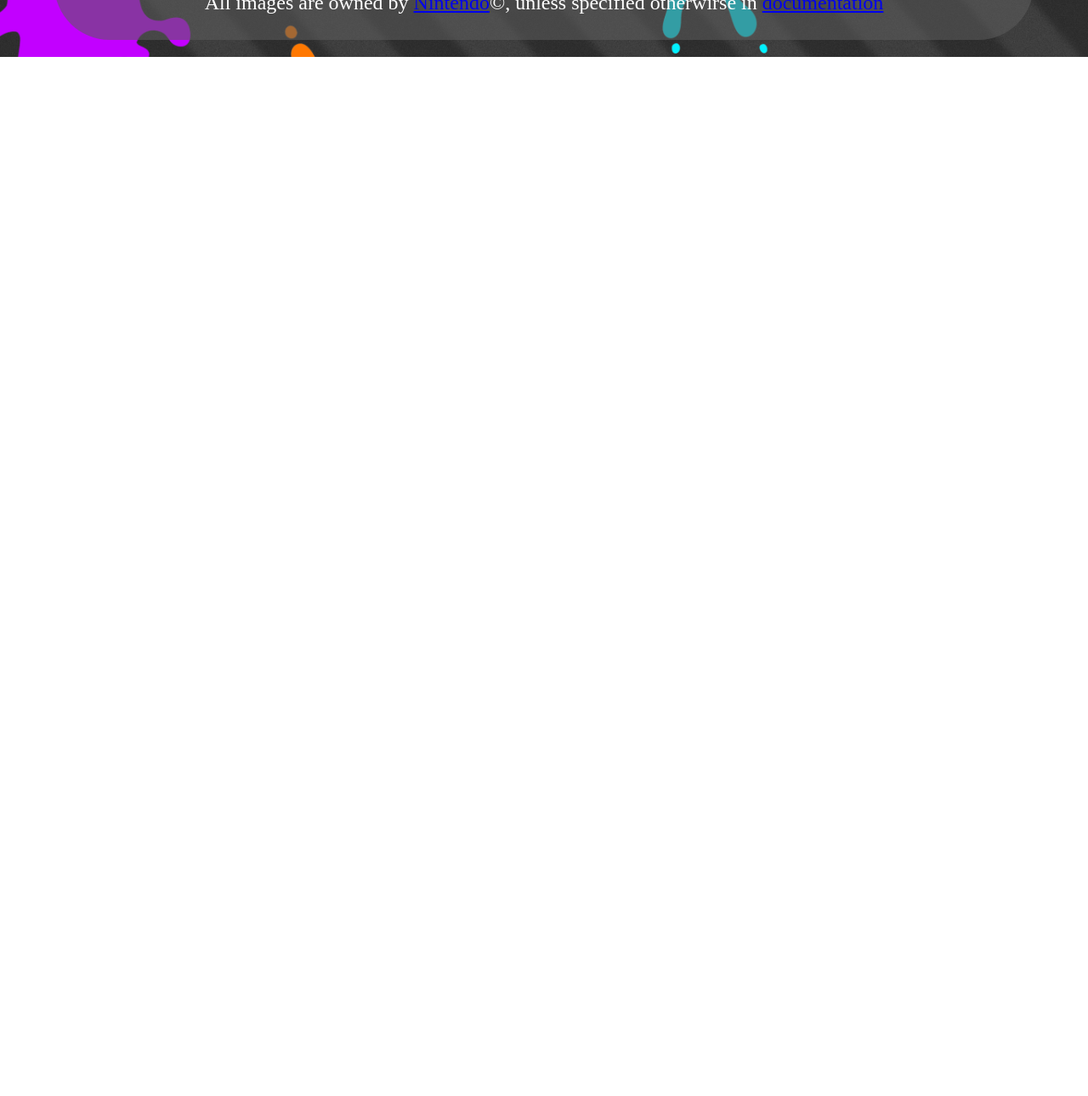
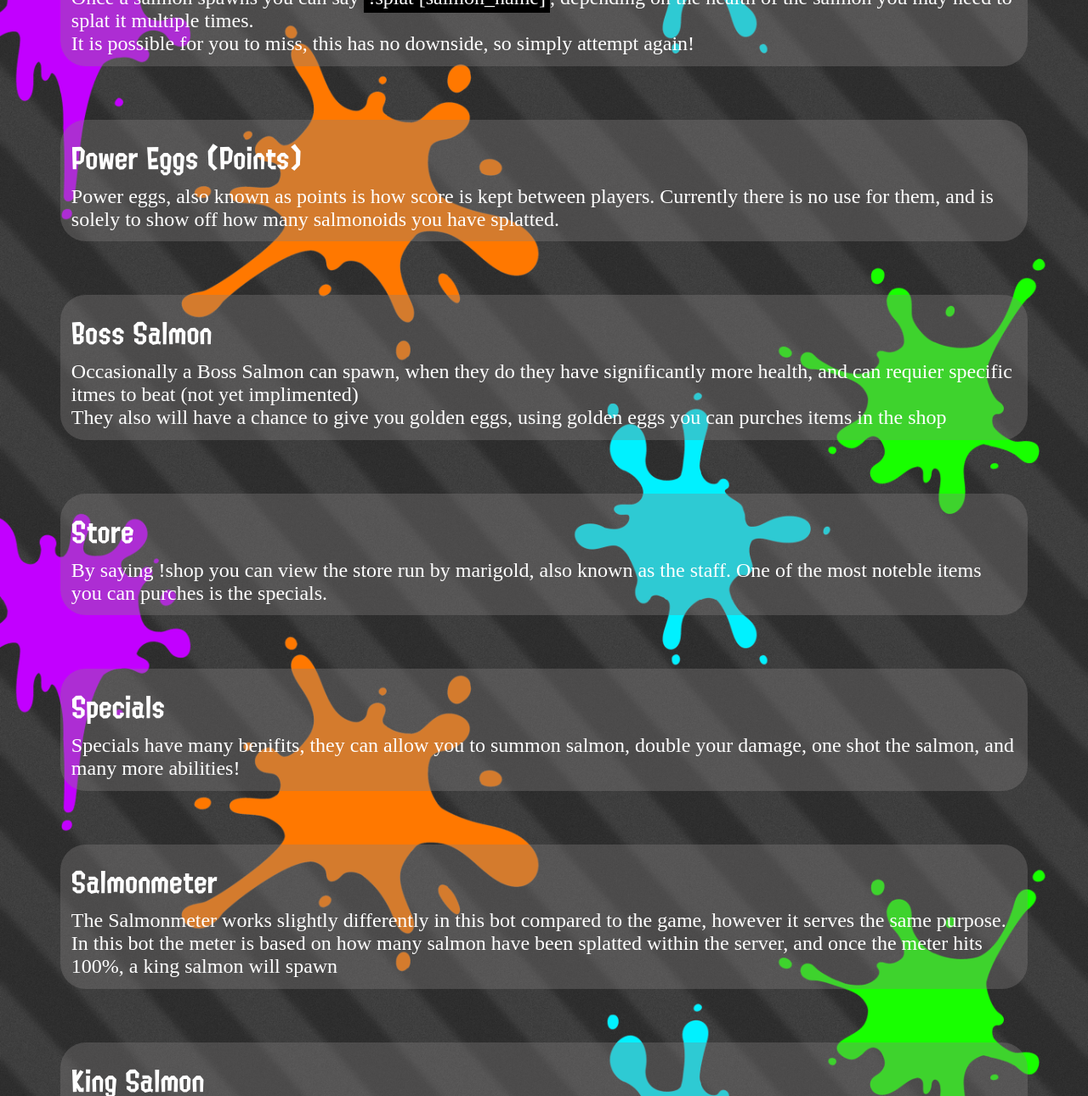
Before and after one commit to pchapman-uat/Splatoon_Bot_Website, a plain HTML site: page Website/how_to.html in a window 1280 px wide. Shown: the part 733-2023 px from the top of the page at 85% size. Before the commit the page ends 800 px from the top, so only its background shows below. Drawn offline with Linux system fonts and the light colour scheme.

Commit message:
Additional how to segments
Added multiple sections to the how to page

```diff
--- a/Website/how_to.html
+++ b/Website/how_to.html
@@ -27,7 +27,66 @@
                 Goal
             </div>
             <div class="text">
-                The goal of using this discord bot is to splat Salmonoids, as you message in the server salmons can spawn randomly. In order to splat teh Salmonoids you must say <span class="code">!splat [salmon_name]</span>
+                The goal of using this discord bot is to splat Salmonoids, as you message in the server salmons can spawn randomly. By splating them you will recive rewards
+            </div>
+        </div>
+        <div class="ht_section">
+            <div class="header">
+                Splatting
+            </div>
+            <div class="text">
+                Once a salmon spawns you can say <span class="code">!splat [salmon_name]</span>, depending on the health of the salmon you may need to splat it multiple times. <br> It is possible for you to miss, this has no downside, so simply attempt again!
+            </div>
+        </div>
+        <div class="ht_section">
+            <div class="header">
+                Power Eggs (Points)
+            </div>
+            <div class="text">
+                Power eggs, also known as points is how score is kept between players. Currently there is no use for them, and is solely to show off how many salmonoids you have splatted.
+            </div>
+        </div>
+        <div class="ht_section">
+            <div class="header">
+                Boss Salmon
+            </div>
+            <div class="text">
+                Occasionally a Boss Salmon can spawn, when they do they have significantly more health, and can requier specific itmes to beat (not yet implimented) <br>
+                They also will have a chance to give you golden eggs, using golden eggs you can purches items in the shop
+            </div>
+        </div>
+        <div class="ht_section">
+            <div class="header">
+                Store
+            </div>
+            <div class="text">
+                By saying !shop you can view the store run by marigold, also known as the staff. One of the most noteble items you can purches is the specials.
+            </div>
+        </div>
+        <div class="ht_section">
+            <div class="header">
+                Specials
+            </div>
+            <div class="text">
+                Specials have many benifits, they can allow you to summon salmon, double your damage, one shot the salmon, and many more abilities!
+            </div>
+        </div>
+
+        <div class="ht_section">
+            <div class="header">
+                Salmonmeter
+            </div>
+            <div class="text">
+                The Salmonmeter works slightly differently in this bot compared to the game, however it serves the same purpose. In this bot the meter is based on how many salmon have been splatted within the server, and once the meter hits 100%, a king salmon will spawn
+            </div>
+        </div>
+        <div class="ht_section">
+            <div class="header">
+                King Salmon
+            </div>
+            <div class="text">
+                King salmon are extremly rare, requiering for the salmon meter to be full before they can spawn. Once they do they will requier a significant ammount of damage in order to splat them <br>
+                Once splatted they will drop scales, these are distriputed between all players that participated. The more damage the user has done the more likely it is for them to recive a scale.
             </div>
         </div>
     </div>
```
